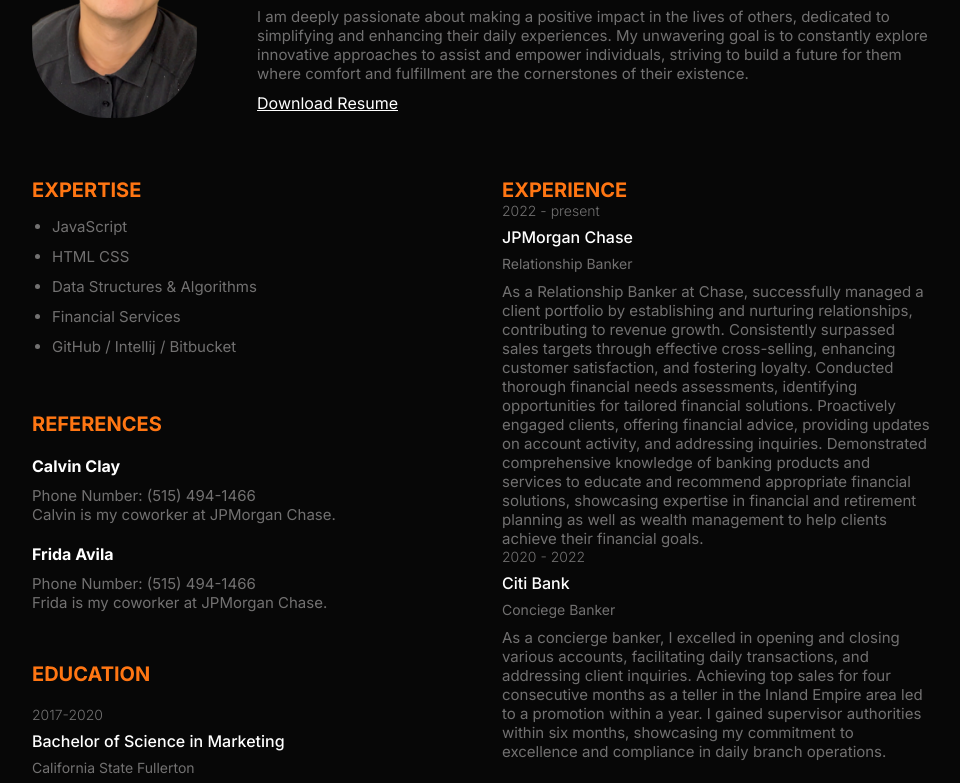
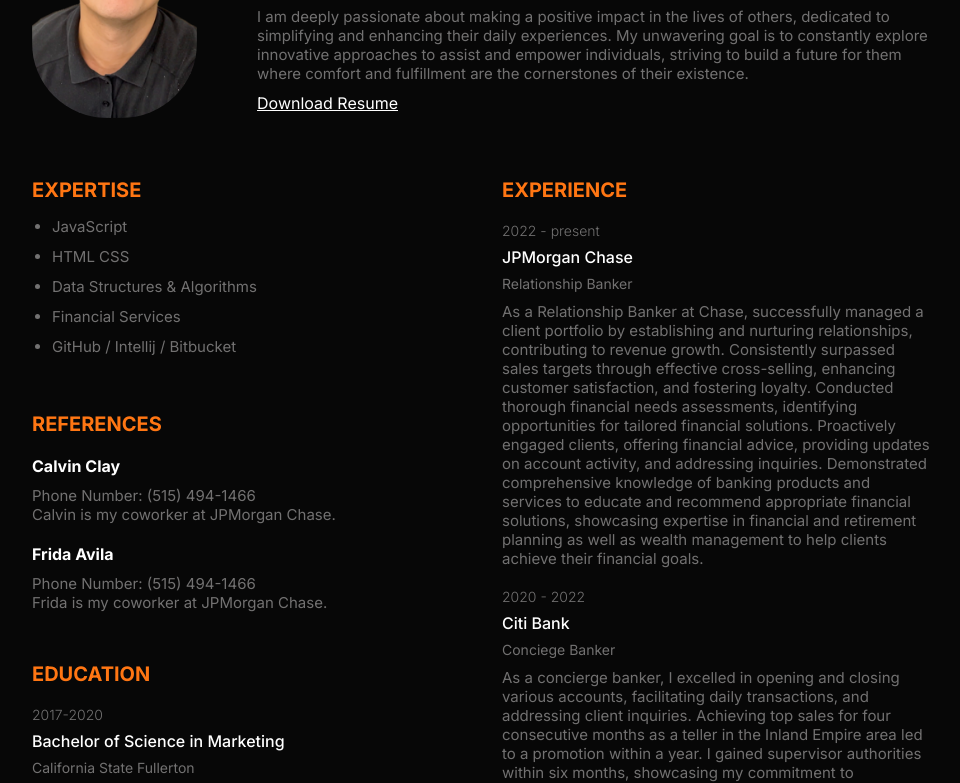
Before and after one commit to Justbeingtai/ChaseResume, a plain HTML site: page index.html in a window 1280 px wide. Shown: the part 198-981 px from the top of the page, without its empty margins (158-1118 px from the left). Drawn offline with Linux system fonts and the light colour scheme.

Commit message:
completed style of Experience

```diff
--- a/index.html
+++ b/index.html
@@ -92,7 +92,7 @@
         <div class="group-2">
             <div class="exp">
             <h3 class="title">Experience</h3>
-            <div Class-="exp_item">
+            <div Class="exp_item">
                 <p class="item_preTitle">2022 - present</p>
                 <h4 class="item_title">JPMorgan Chase</h4>
                 <p class="item_subtitle">Relationship Banker</p>
@@ -100,7 +100,7 @@
                     As a Relationship Banker at Chase, successfully managed a client portfolio by establishing and nurturing relationships, contributing to revenue growth. Consistently surpassed sales targets through effective cross-selling, enhancing customer satisfaction, and fostering loyalty. Conducted thorough financial needs assessments, identifying opportunities for tailored financial solutions. Proactively engaged clients, offering financial advice, providing updates on account activity, and addressing inquiries. Demonstrated comprehensive knowledge of banking products and services to educate and recommend appropriate financial solutions, showcasing expertise in financial and retirement planning as well as wealth management to help clients achieve their financial goals.
                 </p>
             </div>
-            <div Class-="exp_item">
+            <div Class="exp_item">
                 <p class="item_preTitle">2020 - 2022</p>
                 <h4 class="item_title">Citi Bank</h4>
                 <p class="item_subtitle">Conciege Banker</p>
--- a/style.css
+++ b/style.css
@@ -166,3 +166,8 @@ a {
 .edu_item {
     margin-top: 2rem;
 }
+
+/*exp*/
+.exp_item {
+    margin-top: 2rem;
+}
```
